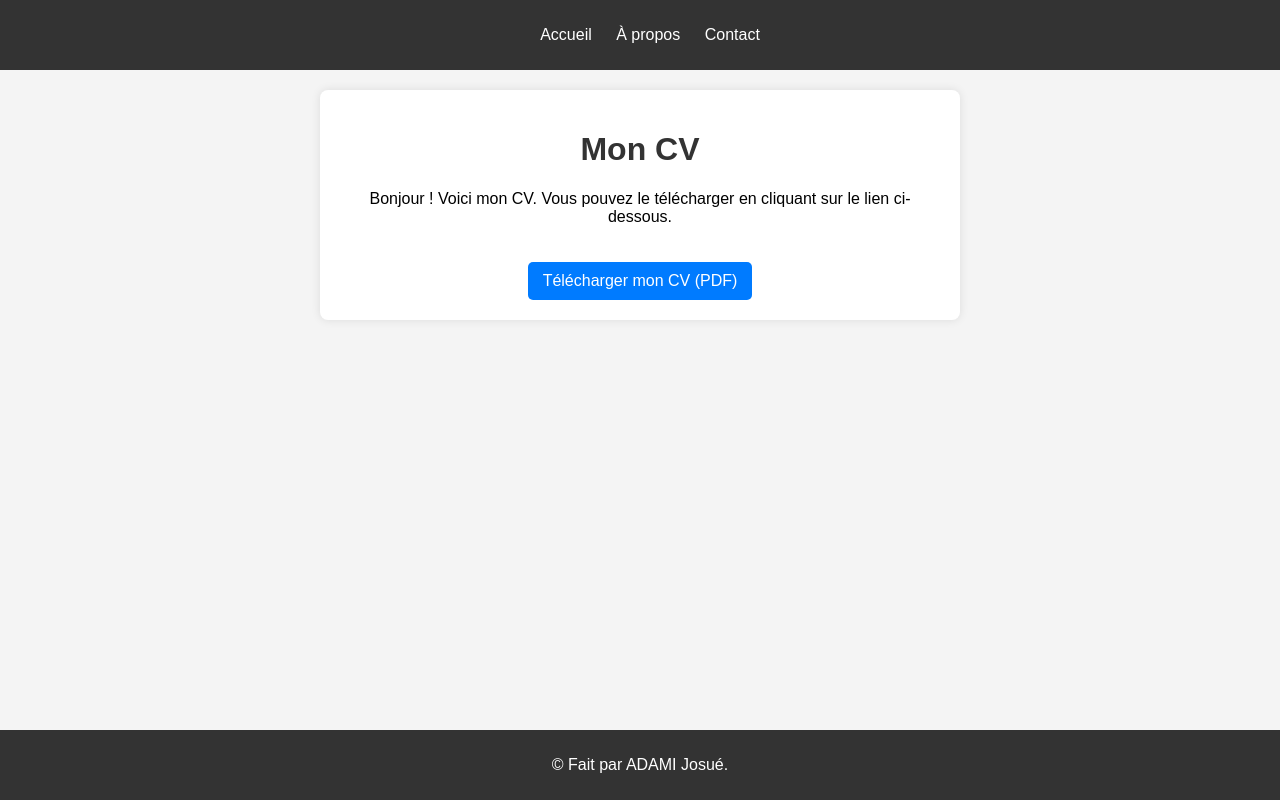
After one commit to Joadm973/ADAMI-Josue.CV_PHP-TP, a PHP site: page /pages/cv.php in a window 1280 px wide. The commit adds this page. Run offline with PHP 8.4, Linux system fonts and the light colour scheme.

Commit message:
CV page added

```diff
--- a/css/style.css
+++ b/css/style.css
@@ -41,3 +41,31 @@ main {
     padding: 20px;
     text-align: center;
 }
+
+/* Style spécifique pour la page CV */
+.container {
+    max-width: 600px;
+    margin: auto;
+    background: white;
+    padding: 20px;
+    border-radius: 8px;
+    box-shadow: 0 0 10px rgba(0, 0, 0, 0.1);
+}
+
+h1 {
+    color: #333;
+}
+
+.btn-download {
+    display: inline-block;
+    margin-top: 20px;
+    padding: 10px 15px;
+    background-color: #007bff;
+    color: white;
+    text-decoration: none;
+    border-radius: 5px;
+}
+
+.btn-download:hover {
+    background-color: #0056b3;
+}
--- /dev/null
+++ b/pages/cv.php
@@ -0,0 +1,36 @@
+<?php
+$cvFile = "../img/CV_ADAMI.pdf";
+?>
+
+<!DOCTYPE html>
+<html lang="fr">
+<head>
+    <meta charset="UTF-8">
+    <meta name="viewport" content="width=device-width, initial-scale=1.0">
+    <title>Mon CV</title>
+    <link rel="stylesheet" href="../css/style.css"> <!-- Assurez-vous que le chemin vers style.css est correct -->
+</head>
+<body>
+<header>
+    <nav>
+        <ul>
+            <li><a href="../php/index.php">Accueil</a></li>
+            <li><a href="#">À propos</a></li>
+            <li><a href="../pages/contact.php">Contact</a></li>
+        </ul>
+    </nav>
+</header>
+
+<main>
+    <div class="container">
+        <h1>Mon CV</h1>
+        <p>Bonjour ! Voici mon CV. Vous pouvez le télécharger en cliquant sur le lien ci-dessous.</p>
+        <a href="<?php echo $cvFile; ?>" class="btn-download" target="_blank">Télécharger mon CV (PDF)</a>
+    </div>
+</main>
+
+<footer>
+    <p>&copy; Fait par ADAMI Josué.</p>
+</footer>
+</body>
+</html>
```
Also changed, not shown: 1 other file.
